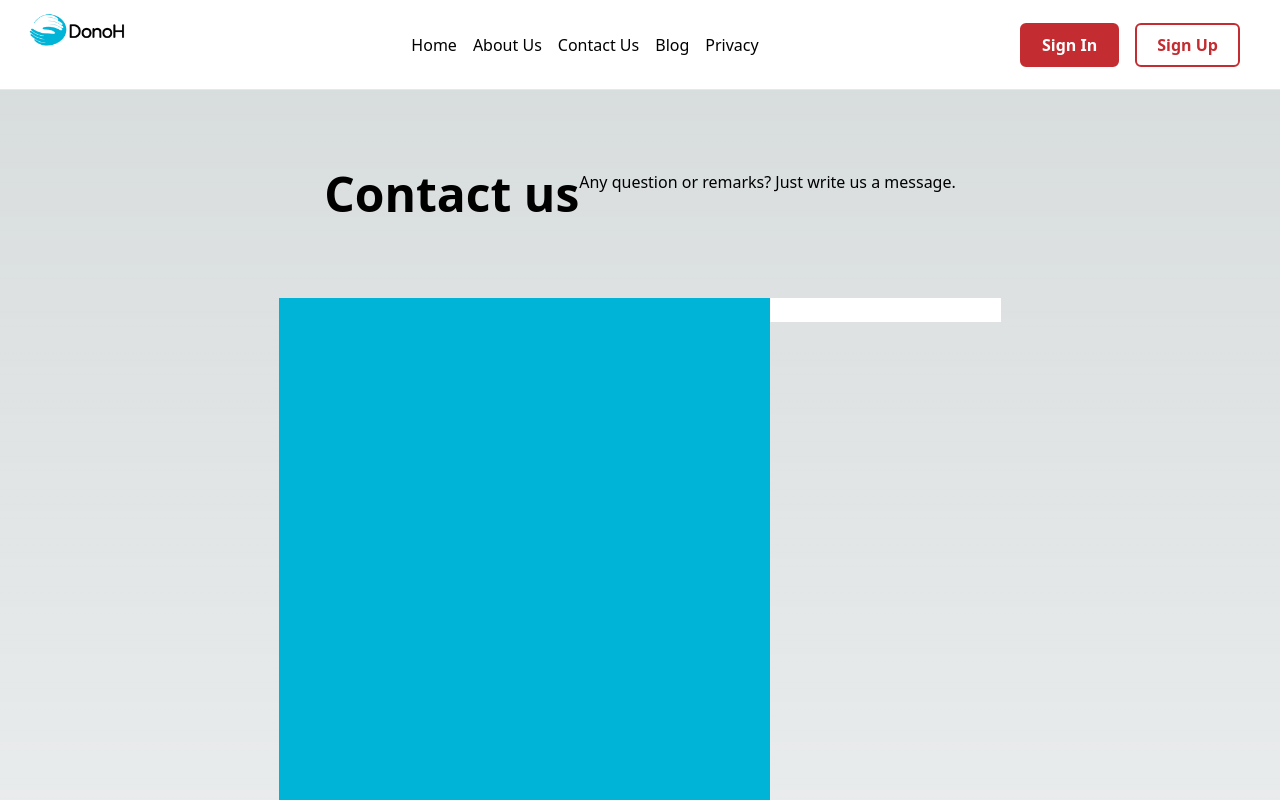
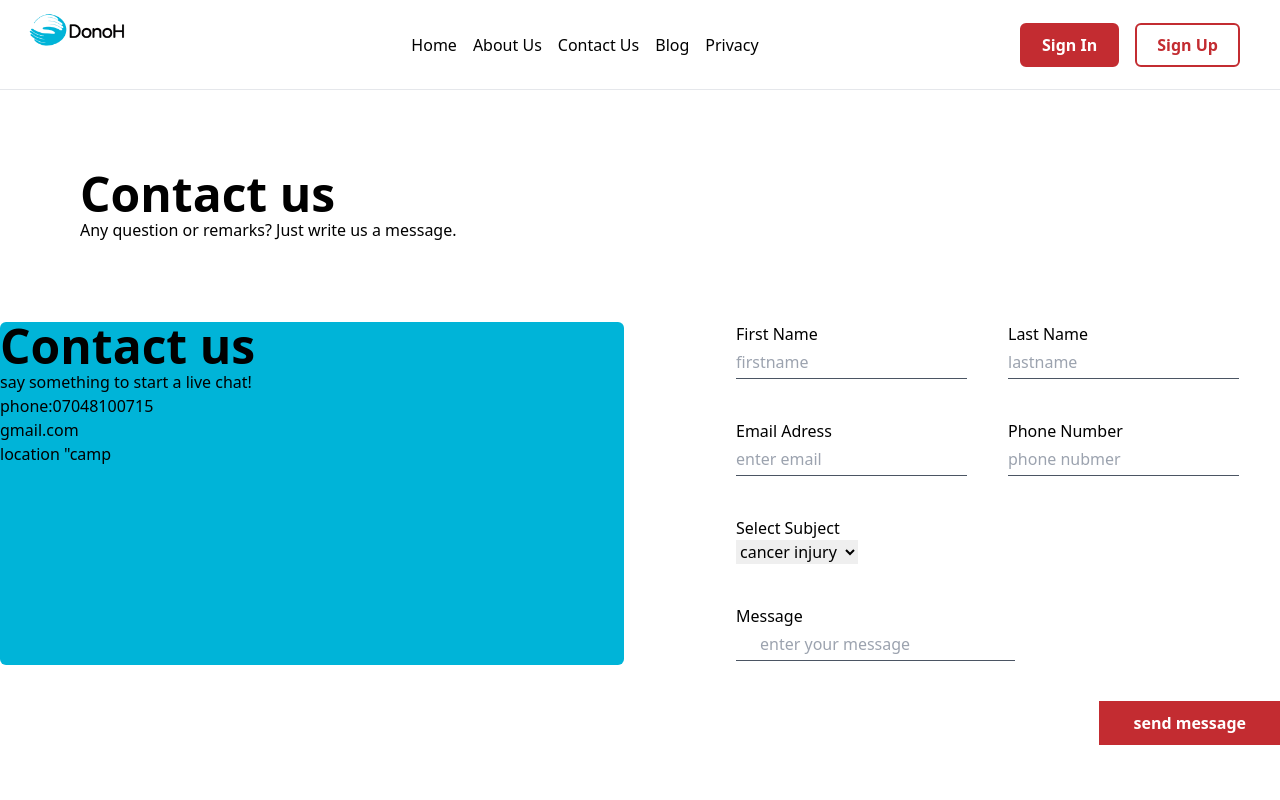
Before and after one commit to Passyswatz/donnoh-web-app, a Next.js app: page /contact in a window 1280 px wide. Shown: the top 800 px of the page. Built offline with nearby package versions, Linux system fonts and the light colour scheme.

Commit message:
contact us in progress

```diff
--- a/app/blog/page.tsx
+++ b/app/blog/page.tsx
@@ -6,12 +6,12 @@ export default function page() {
 
 
 <main  className="bg-white text-black">
-    <section className="pt-10 pl-20 flex justify-center">
+    <section className="pt-10 flex justify-center">
         <h2 className="font-montserrat font-semibold text-6xl text-left text-black">Our Top Stories</h2>
 
     </section>
 
-    <section className=" pt-20 pb-10 pl-8 w-full h-auto grid grid-cols-1 item-center sm:grid-cols-4 gap-8 text-black">
+    <section className=" pt-20 pb-10 pr-10 pl-10  w-full h-auto grid grid-cols-1 item-center sm:grid-cols-3 gap-8 text-black">
 
 
     <div className="  bg-white w-fit shadow-md shadow-gray-400 ">
@@ -25,7 +25,8 @@ export default function page() {
 feasible with DonoH</h2>
 
 <p className="w-full pl-3 pt-5">Ifeanyi Micheal</p>
-          <p className="w-full pl-3 pt-5">DonoH as a Digital platform was developed to
+          <p className="max-w-[400px] pl-3 pt-5">DonoH as a Digital platform was
+          developed to
 connect patients with kind hearted individuals/
 Organizations but has no connection with the
 general public who sign up for the sole purpose
@@ -43,7 +44,7 @@ of providing or receiving this aid.</p>
           <h2 className='w-full pl-3 pt-3 text-red-700'>Exploring the community in DonoH</h2>
 
           <p className="w-full pl-3 pt-5">Mark Smith</p>
-          <p className="w-full pl-3 pt-5">DonoH as a Digital platform was developed to
+          <p className="max-w-[400px] pl-3 pt-5">DonoH as a Digital platform was developed to
 connect patients with kind hearted individuals/
 Organizations but has no connection with the
 general public who sign up for the sole purpose
@@ -62,7 +63,7 @@ of providing or receiving this aid.</p>
           <h2 className='w-full pl-3 pt-3 text-red-700'> The importance of giving</h2>
 
           <p className="w-full pl-3 pt-5">Jane Eze</p>
-          <p className="w-full pl-3 pt-5">DonoH as a Digital platform was developed to
+          <p className="max-w-[400px] pl-3 pt-5">DonoH as a Digital platform was developed to
 connect patients with kind hearted individuals/
 Organizations but has no connection with the
 general public who sign up for the sole purpose
--- a/app/contact/page.tsx
+++ b/app/contact/page.tsx
@@ -1,27 +1,107 @@
-import React from 'react'
+"use client"
+
+import { CustomButton } from "@/components"
 
 export default function page() {
+
+  const sendsms = () => {
+
+  }
   return (
-    <main className='h-auto w-full  '>
-        <div className='flex  justify-center item-center p-20'>
+    <main className='h-auto w-full bg-white text-black'>
+        <div className='flex  flex-col justify-center item-center p-20  '>
             <h1 className='font-montserrat font-semibold text-5xl'>Contact us</h1>
             <p className='font-montserrat '>Any question or remarks? Just write us a message.</p>
         </div>
 
-        <div className='flex justify-center item center'>
-        <section className='bg-[#00B4D8] h-[647px] w-[491px] ' >
+        <section className='flex  flex-col item-center  md:flex-row  item-center justify-center gap-8 text-black'>
+        <div className='bg-[#00B4D8] h-auto w-full rounded-md mb-40' >
 
-            </section>
+        <h1 className='font-montserrat font-semibold text-5xl'>Contact us</h1>
+       <p className='font-montserrat '>say something to start a live chat!</p>
 
-       <section className=''>
-           <form className=' '>
-            <input type='text'/>
+       <p>phone:07048100715</p>
+       <p>gmail.com</p>
+       <p>location "camp</p>
+
+
+
+
+
+            </div>
+
+       <div className=' h-auto  w-full text-black'>
+           <form className='pl-20 pb-20 '>
+            <div className='grid grid-cols-1 sm:grid-cols-2 '>
+              <div>
+              <label>First Name</label><br/>
+               <input type='text' placeholder='firstname' className='border-b border-gray-600 py-1'/>
+              </div>
+
+              <div>
+
+              <label>Last Name</label><br/>
+            <input type='text' placeholder='lastname' className='border-b border-gray-600 py-1'/>
+
+              </div>
+
+
+            </div>
+
+            <div className='grid grid-cols-1 sm:grid-cols-2  pt-10 text-black'>
+              <div>
+              <label>Email Adress</label><br/>
+            <input type='email' placeholder='enter email' className='border-b border-gray-600 py-1'/>
+              </div>
+
+              <div>
+
+            <label>Phone Number</label><br/>
+            <input type='number' placeholder='phone nubmer' className='border-b border-gray-600 py-1'/>
+
+              </div>
+
+
+            </div>
+
+            <div className="pt-10">
+            <label>Select Subject</label><br/>
+            <select>
+              <option>cancer injury</option>
+              <option> kidney failure</option>
+              <option>liver stone</option>
+            </select>
+
+            </div>
+
+            <div className='pt-10'>
+
+            <div>
+
+         <label>Message</label><br/>
+         <input type='text' placeholder='enter your message' className='border-b border-gray-600 px-6 py-1'/>
+
+  </div>
+
+
+            </div>
+
+            <div className='flex justify-end pt-10'>
+      <CustomButton
+      title="send message"
+      btnType='submit'
+  containerStyle="bg-[#C32C31] px-8 py-2 border-2 text-white border-[#C32C31] font-bold hover:bg-transparent hover:text-[#C32C31] rounded-5"
+  handleClick={sendsms}/>
+  </div>
+
+
+
 
            </form>
 
-       </section>
+       </div>
 
-        </div>
+        </section>
 
     </main>
   )
--- a/app/privacy/page.tsx
+++ b/app/privacy/page.tsx
@@ -19,7 +19,7 @@ export default function page() {
     </section>
 
     <section className="w-full h-auto bg-white text-black ">
-        <div  className="m-auto p-20">
+        <div  className="m-auto p-20 text-black ">
             <h3  className=" font-montserrat font-semibold pt-5 ">TERMS AND CONDITIONS</h3>
             <p className=" font-montserrat pt-3">Prime Team Digital Solutions (referred to as us or we) is a business in Nigeria. We operate the website www.donoh.org (the Website)
 These are the Terms and Conditions which govern each use you make of the donation services provided through the Website.
@@ -61,20 +61,20 @@ governed by Laws of The Federal Republic of Nigeria and are subject to the
  exclusive jurisdiction of the Nigerian courts.</p>
         </div>
 
-        <div className='flex justify-center item-center  pb-4 '>
 
-        <CustomButton
-      title="Decline"
+
+      <div className='flex justify-center item center gap-10 relative pt-[4rem] pb-10'>
+      <CustomButton
+      title="decline"
       btnType='submit'
-  containerStyle="bg-[#C32C31] px-5 py-2 border-2 gap-4 text-white border-[#C32C31] font-bold hover:bg-transparent hover:text-[#C32C31] rounded-md"
+  containerStyle="bg-[#C32C31] px-5 py-2 border-2 text-white border-[#C32C31] font-bold hover:bg-transparent hover:text-[#C32C31] rounded-md"
   handleClick={decline}/>
       <CustomButton
-  title="Accept"
+  title="accept"
   btnType='submit'
       containerStyle="bg-transparent px-5 py-2 border-2 border-[#C32C31] text-[#C32C31] font-bold hover:bg-[#C32C31] hover:text-white rounded-md mr-10"
   handleClick={accept}/>
-
-        </div>
+      </div>
 
     </section>
 
--- a/components/Navbar.tsx
+++ b/components/Navbar.tsx
@@ -61,8 +61,8 @@ const Navbar = () => {
       containerStyle="bg-transparent px-5 py-2 border-2 border-[#C32C31] text-[#C32C31] font-bold hover:bg-[#C32C31] hover:text-white rounded-md mr-10"
   handleClick={signUp}/>
   </div>
-  <div className='md:hidden' onClick={handleClick}>
-      <FontAwesomeIcon icon={toggle?faXmark:faBars} className="w-8 h-8" />
+  <div className='md:hidden text-black' onClick={handleClick}>
+      <FontAwesomeIcon icon={toggle?faXmark:faBars} className="w-8 h-8 text-black" />
     </div>
 
         </nav>
--- a/components/Welcome.tsx
+++ b/components/Welcome.tsx
@@ -15,7 +15,7 @@ const Welcome = () => {
           height={531}
           className='object-contain  rounded-[10px] '/>
 
-          <div className=''>
+          <div className='pl-10'>
               <h2 className='font-montserrat font-semibold text-left text-4xl  '>Welcome to DonoH</h2>
 
               <p className=' font-montserrat text-left text-[#111010] font-semibold max-w-[400px]   '> DonoH is a Digital non-profit organization established to render
@@ -28,14 +28,16 @@ const Welcome = () => {
         <div className="flex  flex-col flex-wrap item-center  md:flex-row  item-center justify-center w-full h-auto pt-10">
 
 
+
+
         <Image
           src="/medhelp.jpg"
           alt='logo'
           width={654}
           height={531}
-          className='object-contain rounded-[10px] '/>
+          className='object-contain rounded-[10px]  '/>
 
-          <div className='pt-20'>
+<div className='pt-20 pl-10'>
           <h2 className='font-montserrat font-semibold text-left text-4xl   max-w-[400px] '>Goals</h2>
 
 
@@ -50,6 +52,8 @@ const Welcome = () => {
           </ul>
 
           </div>
+
+
 
           </div>
 
```
